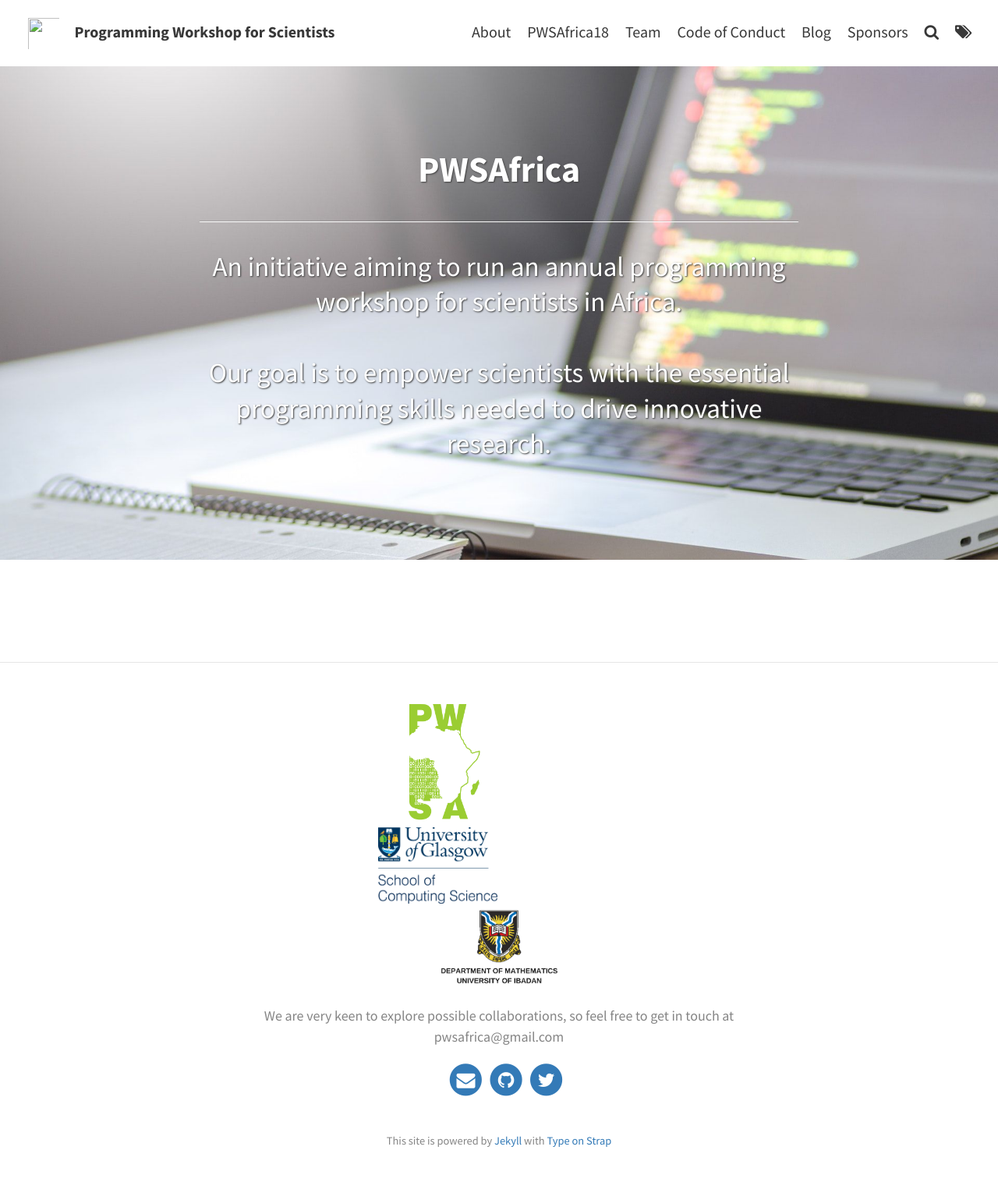
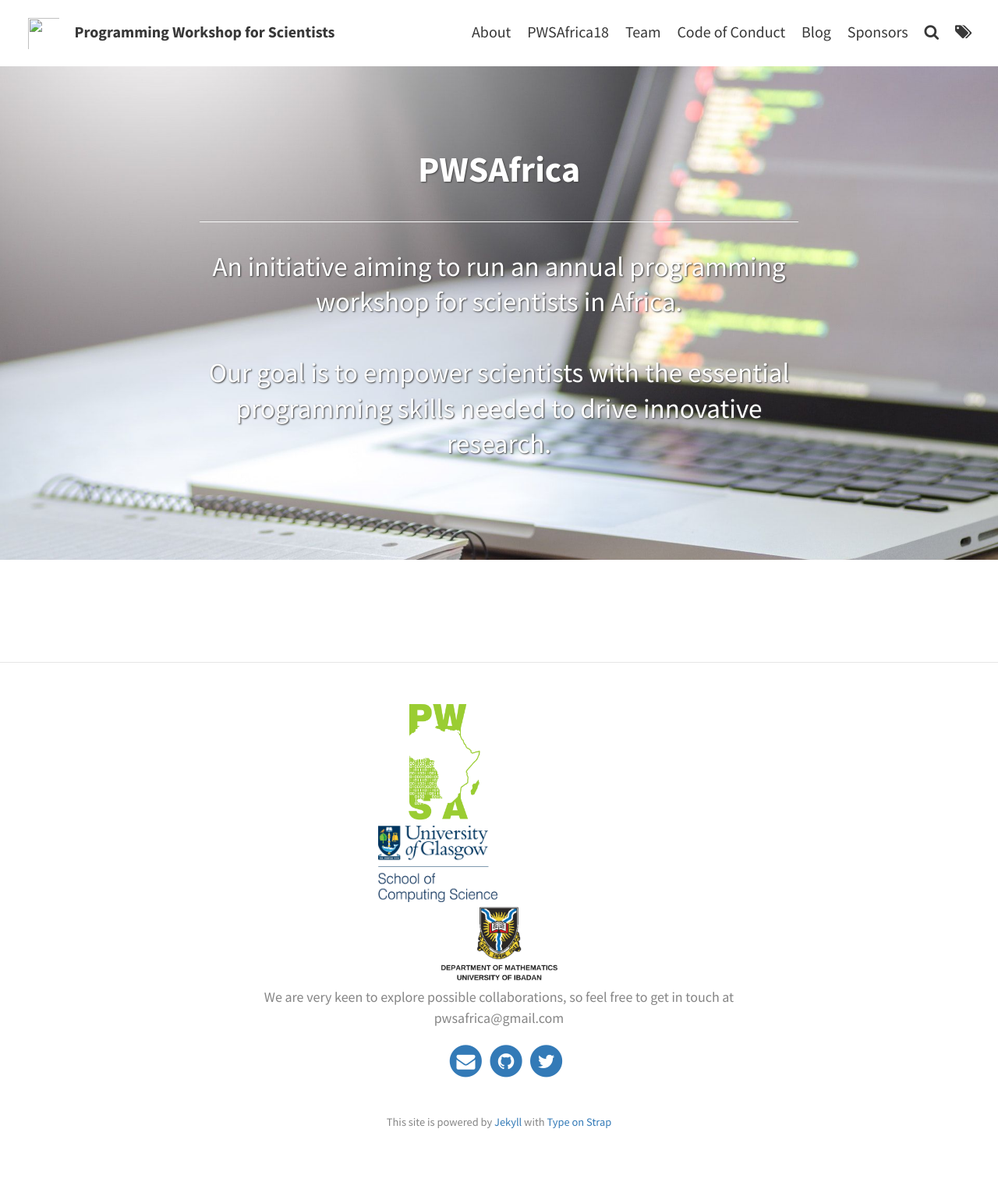
Before and after one commit to pwsafrica/pwsafrica.github.io, a Jekyll site: the page built from index.html, in a window 1280 px wide. Shown: the whole page at 78% size. Built offline with Jekyll 4.4.1, drawn with Linux system fonts in a browser that asks for light colours; the list of posts is cut into pages by our own code; after the commit the page ends 1501 px from its top, so only the background shows below that.

Commit message:
Update footer.html

```diff
--- a/_includes/footer.html
+++ b/_includes/footer.html
@@ -1,8 +1,8 @@
 {% if site.theme_settings.footer_text %}
 <footer class="site-footer">
-    	<p align="middle">
-<img src="/assets/img/logo.png" alt="Our logo" width="40%" height="40%" class="inline"/> <img height="20" hspace="20"/> <img src="/assets/SoCSlogo.png" alt="SoCS"  width="40%" height="40%" class="inline"/>  <img height="20" hspace="20"/>  <img src="/assets/mathUI.png"  width="40%" height="40%" alt="Mathematics Uni Ibadan" class="inline"/>
-  </p>
+    	<div>
+<img src="/assets/img/logo.png" alt="Our logo" width="40%" height="40%"/> <img height="20" hspace="20"/> <img src="/assets/SoCSlogo.png" alt="SoCS"  width="40%" height="40%" class="inline"/>  <img height="20" hspace="20"/>  <img src="/assets/mathUI.png"  width="40%" height="40%" alt="Mathematics Uni Ibadan" class="inline"/>
+  </div>
 
     <p class="text">{{ site.theme_settings.footer_text }}</p>
     <!-- Logo appears here if enabled <img src="/assets/img/logo.png" alt="Our logo" width="50%" height="50%"/> -->
```
